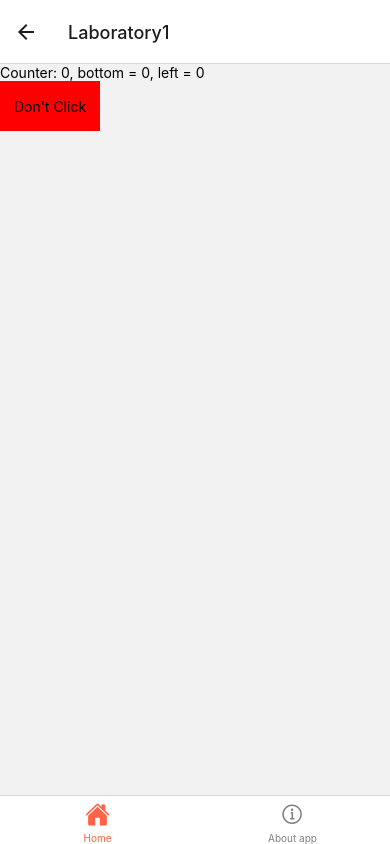
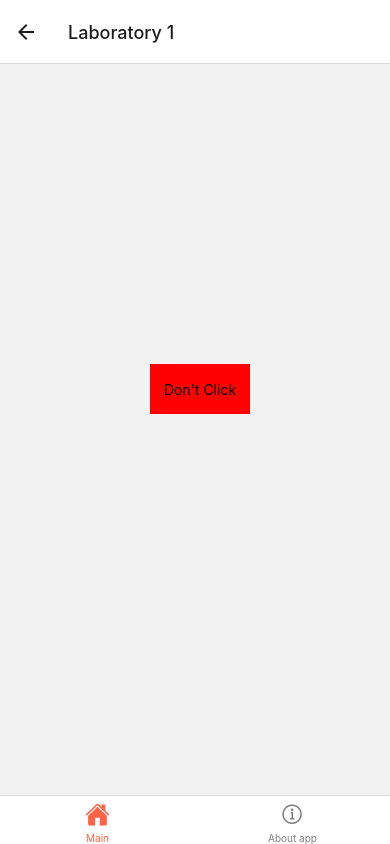
Before and after one commit to arri1/mobile-develop-2022, a React Native app in the folder valeriiMyarikyanov/: screen / in a window 390 px wide. Both pictures are taken after a click on the button "LABORATORY 1". Built offline with nearby package versions, Linux system fonts and the light colour scheme.

Commit message:
refactoring project structure

```diff
--- a/valeriiMyarikyanov/App.js
+++ b/valeriiMyarikyanov/App.js
@@ -1,123 +1,7 @@
-import * as React from 'react';
-import {Button, Text, View, StyleSheet, TouchableOpacity} from 'react-native';
-import {NavigationContainer, StackActions} from '@react-navigation/native';
-import {createNativeStackNavigator} from '@react-navigation/native-stack';
-import {createBottomTabNavigator} from '@react-navigation/bottom-tabs';
-import Ionicons from 'react-native-vector-icons/Ionicons';
+import {TabNavigation} from './src/Navigation/TabNavigation';
 
-const AboutScreen = () => {
-  return (
-    <View style={{flex: 1, justifyContent: 'center', alignItems: 'center'}}>
-      <Text>Application made by Arancreat</Text>
-    </View>
-  );
+const App = () => {
+  return <TabNavigation />;
 };
 
-const HomeNavigator = () => {
-  return (
-    <Stack.Navigator>
-      <Stack.Screen name="HomeScreen" component={HomeScreen} />
-      <Stack.Screen name="Laboratory1" component={Laboratory1} />
-    </Stack.Navigator>
-  );
-};
-
-const HomeScreen = ({navigation}) => {
-  return (
-    <View style={{flex: 1, justifyContent: 'center', alignItems: 'center'}}>
-      <Text>Select laboratory:</Text>
-      <Button
-        title="Laboratory 1"
-        onPress={() => navigation.navigate('Laboratory1')}
-      />
-    </View>
-  );
-};
-
-var bottom=0;
-var left=0;
-
-const Laboratory1 = () => {
-  const [count, setCount] = React.useState(0);
-  return (
-    <View>
-      <Text>{`Counter: ${count}, bottom = ${bottom}, left = ${left}`}</Text>
-      <TouchableOpacity
-        onPress={() => {
-          setCount(count + 1);
-          switch (count % 4) {
-            case 0:
-              bottom = 0;
-              left = 50;
-              break;
-
-            case 1:
-              bottom = -50;
-              left = 150;
-              break;
-
-            case 2:
-              bottom =-650;
-              left = 50;
-              break;
-
-            case 3:
-              bottom = -350;
-              left = 85;
-              break;
-          }
-        }}
-        style={[styles.dontClickButton, {bottom: bottom}, {left: left}]}
-      >
-      <Text>Don't Click</Text>
-      </TouchableOpacity>
-    </View>
-  );
-};
-
-const Tab = createBottomTabNavigator();
-const Stack = createNativeStackNavigator();
-
-const App = () => {
-  return (
-    <NavigationContainer>
-      <Tab.Navigator
-        screenOptions={({route}) => ({
-          tabBarIcon: ({focused, color, size}) => {
-            let iconName;
-            if (route.name === 'Home') {
-              iconName = focused ? 'ios-home' : 'ios-home-outline';
-            } else if (route.name === 'About app') {
-              iconName = focused
-                ? 'ios-information-circle'
-                : 'ios-information-circle-outline';
-            }
-
-            return <Ionicons name={iconName} size={size} color={color} />;
-          },
-          tabBarActiveTintColor: 'tomato',
-          tabBarInactiveTintColor: 'gray',
-        })}>
-        <Tab.Screen
-          name="Home"
-          component={HomeNavigator}
-          options={{headerShown: false}}
-        />
-        <Tab.Screen name="About app" component={AboutScreen} />
-      </Tab.Navigator>
-    </NavigationContainer>
-  );
-};
-
-const styles = StyleSheet.create({
-  dontClickButton: {
-    backgroundColor: '#ff0000',
-    height: 50,
-    width: 100,
-    justifyContent: 'center',
-    alignItems: 'center',
-    position: 'relative',
-  },
-});
-
 export default App;
--- /dev/null
+++ b/valeriiMyarikyanov/src/Navigation/NestedStackHomeNavigation.js
@@ -0,0 +1,16 @@
+import {NestedHomeScreen} from '../Screens/NestedHomeScreen';
+import {Lab1Screen} from '../Screens/Lab1Screen';
+import {Lab2Screen} from '../Screens/Lab2Screen';
+import {createNativeStackNavigator} from '@react-navigation/native-stack';
+
+const Stack = createNativeStackNavigator();
+
+export const NestedStackHomeNavigation = () => {
+  return (
+    <Stack.Navigator>
+      <Stack.Screen name='Home' component={NestedHomeScreen} />
+      <Stack.Screen name='Laboratory 1' component={Lab1Screen} />
+      <Stack.Screen name='Laboratory 2' component={Lab2Screen} />
+    </Stack.Navigator>
+  );
+};
--- /dev/null
+++ b/valeriiMyarikyanov/src/Navigation/TabNavigation.js
@@ -0,0 +1,38 @@
+import {NestedStackHomeNavigation} from './NestedStackHomeNavigation';
+import {AboutScreen} from '../Screens/AboutScreen';
+import {NavigationContainer} from '@react-navigation/native';
+import {createBottomTabNavigator} from '@react-navigation/bottom-tabs';
+import Ionicons from 'react-native-vector-icons/Ionicons';
+
+const Tab = createBottomTabNavigator();
+
+export const TabNavigation = () => {
+  return (
+    <NavigationContainer>
+      <Tab.Navigator
+        screenOptions={({route}) => ({
+          tabBarIcon: ({focused, color, size}) => {
+            let iconName;
+            if (route.name === 'Main') {
+              iconName = focused ? 'ios-home' : 'ios-home-outline';
+            } else if (route.name === 'About app') {
+              iconName = focused
+                ? 'ios-information-circle'
+                : 'ios-information-circle-outline';
+            }
+
+            return <Ionicons name={iconName} size={size} color={color} />;
+          },
+          tabBarActiveTintColor: 'tomato',
+          tabBarInactiveTintColor: 'gray',
+        })}>
+        <Tab.Screen
+          name="Main"
+          component={NestedStackHomeNavigation}
+          options={{headerShown: false}}
+        />
+        <Tab.Screen name="About app" component={AboutScreen} />
+      </Tab.Navigator>
+    </NavigationContainer>
+  );
+};
--- /dev/null
+++ b/valeriiMyarikyanov/src/Screens/AboutScreen.js
@@ -0,0 +1,10 @@
+import * as React from 'react';
+import {Text, View} from 'react-native';
+
+export const AboutScreen = () => {
+  return (
+    <View style={{flex: 1, justifyContent: 'center', alignItems: 'center'}}>
+      <Text>Application made by Arancreat</Text>
+    </View>
+  );
+};
--- /dev/null
+++ b/valeriiMyarikyanov/src/Screens/Lab1Screen.js
@@ -0,0 +1,52 @@
+import {Text, View, StyleSheet, TouchableOpacity} from 'react-native';
+import * as React from 'react';
+
+var bottom = -300;
+var left = 150;
+
+export const Lab1Screen = () => {
+  const [count, setCount] = React.useState(0);
+  return (
+    <View>
+      <TouchableOpacity
+        onPress={() => {
+          setCount(count + 1);
+          switch (count % 4) {
+            case 0:
+              bottom = -650;
+              left = 150;
+              break;
+
+            case 1:
+              bottom = -50;
+              left = 150;
+              break;
+
+            case 2:
+              bottom = -650;
+              left = 200;
+              break;
+
+            case 3:
+              bottom = -350;
+              left = 85;
+              break;
+          }
+        }}
+        style={[styles.dontClickButton, {bottom: bottom}, {left: left}]}>
+        <Text>Don't Click</Text>
+      </TouchableOpacity>
+    </View>
+  );
+};
+
+const styles = StyleSheet.create({
+  dontClickButton: {
+    backgroundColor: '#ff0000',
+    height: 50,
+    width: 100,
+    justifyContent: 'center',
+    alignItems: 'center',
+    position: 'relative',
+  },
+});
--- /dev/null
+++ b/valeriiMyarikyanov/src/Screens/Lab2Screen.js
@@ -0,0 +1,10 @@
+import {Text, View} from 'react-native';
+
+export const Lab2Screen = () => {
+  return (
+    <View>
+      <Text>Hello it's laboratory 2</Text>
+
+    </View>
+  );
+};
--- /dev/null
+++ b/valeriiMyarikyanov/src/Screens/NestedHomeScreen.js
@@ -0,0 +1,16 @@
+import {Text, Button, View} from 'react-native';
+
+export const NestedHomeScreen = ({navigation}) => {
+  return (
+    <View style={{flex: 1, justifyContent: 'center', alignItems: 'center'}}>
+      <Button
+        title="Laboratory 1"
+        onPress={() => navigation.navigate('Laboratory 1')}
+      />
+      <Button
+        title="Laboratory 2"
+        onPress={() => navigation.navigate('Laboratory 2')}
+      />
+    </View>
+  );
+};
```
